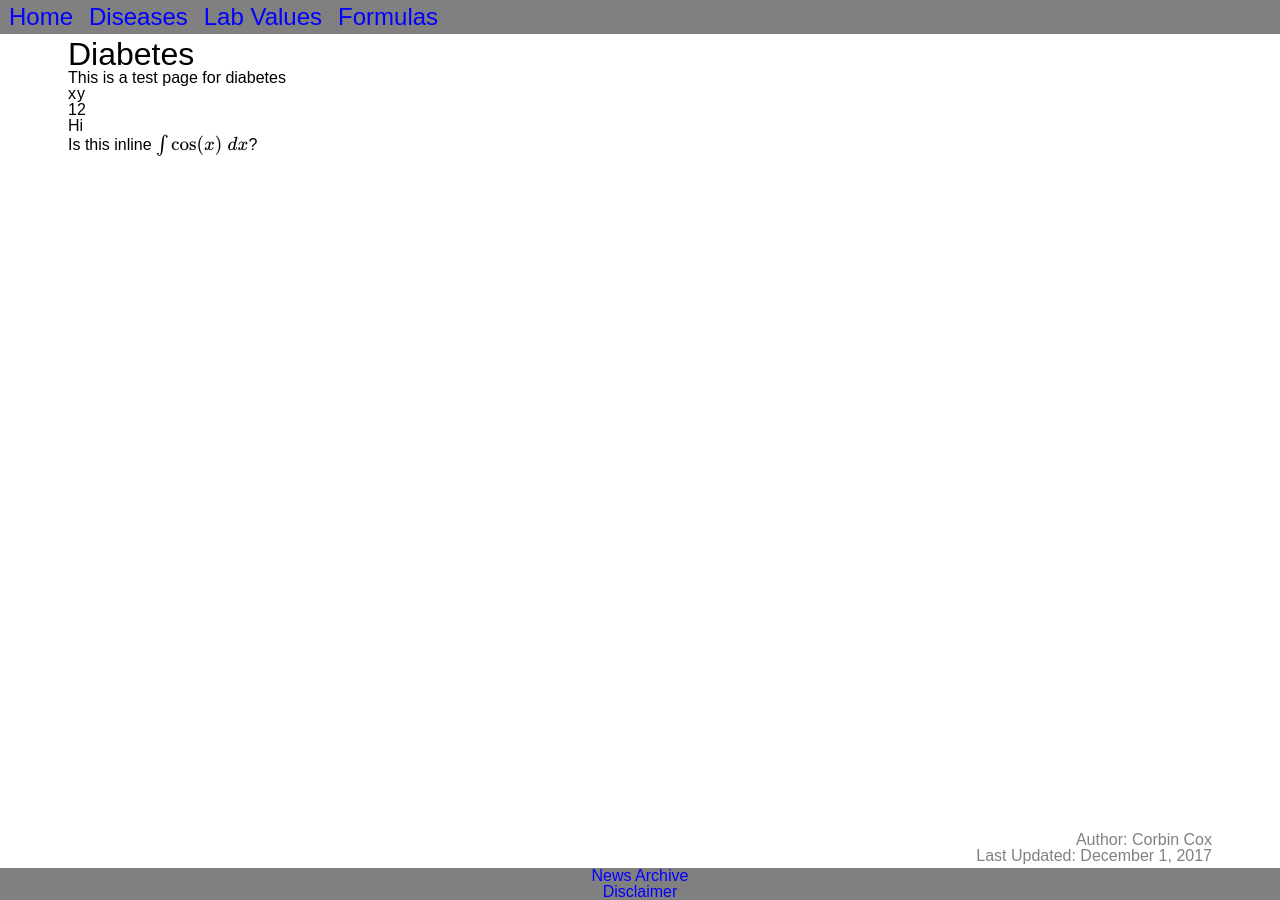
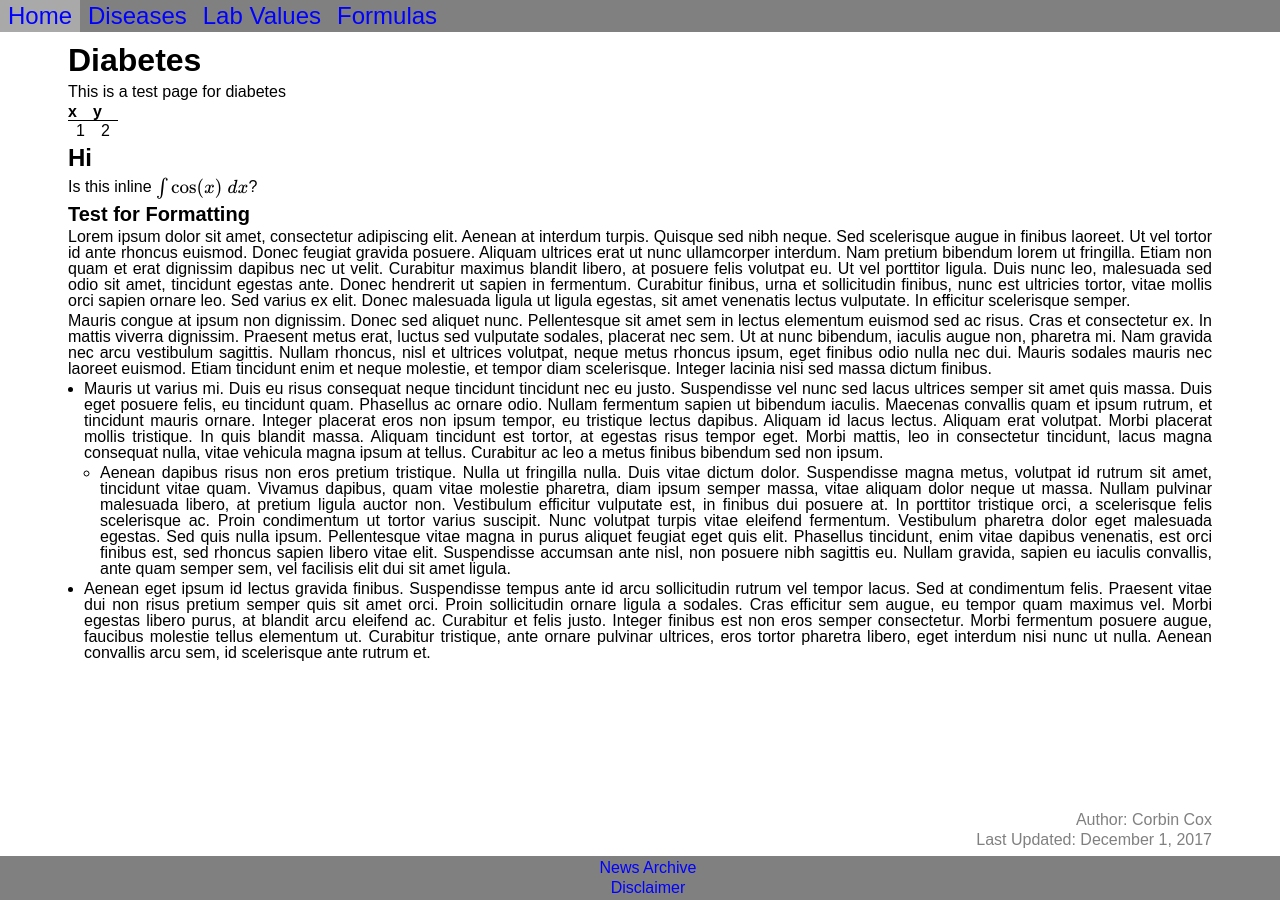
Before and after one commit to corbincox72/peripheral_brain, a Jekyll site: the page built from _diseases/diabetes.md, in a window 1280 px wide. Built offline with Jekyll 4.4.1, drawn with Linux system fonts in a browser that asks for light colours; formulas are drawn with MathJax 3.

Commit message:
Major CSS Changes
Changes to many CSS parameters

```diff
--- a/_diseases/diabetes.md
+++ b/_diseases/diabetes.md
@@ -14,3 +14,15 @@ This is a test page for diabetes
 ## Hi
 
 Is this inline $$\int \cos(x)\; dx$$?
+
+### Test for Formatting
+
+Lorem ipsum dolor sit amet, consectetur adipiscing elit. Aenean at interdum turpis. Quisque sed nibh neque. Sed scelerisque augue in finibus laoreet. Ut vel tortor id ante rhoncus euismod. Donec feugiat gravida posuere. Aliquam ultrices erat ut nunc ullamcorper interdum. Nam pretium bibendum lorem ut fringilla. Etiam non quam et erat dignissim dapibus nec ut velit. Curabitur maximus blandit libero, at posuere felis volutpat eu. Ut vel porttitor ligula. Duis nunc leo, malesuada sed odio sit amet, tincidunt egestas ante. Donec hendrerit ut sapien in fermentum. Curabitur finibus, urna et sollicitudin finibus, nunc est ultricies tortor, vitae mollis orci sapien ornare leo. Sed varius ex elit. Donec malesuada ligula ut ligula egestas, sit amet venenatis lectus vulputate. In efficitur scelerisque semper.
+
+Mauris congue at ipsum non dignissim. Donec sed aliquet nunc. Pellentesque sit amet sem in lectus elementum euismod sed ac risus. Cras et consectetur ex. In mattis viverra dignissim. Praesent metus erat, luctus sed vulputate sodales, placerat nec sem. Ut at nunc bibendum, iaculis augue non, pharetra mi. Nam gravida nec arcu vestibulum sagittis. Nullam rhoncus, nisl et ultrices volutpat, neque metus rhoncus ipsum, eget finibus odio nulla nec dui. Mauris sodales mauris nec laoreet euismod. Etiam tincidunt enim et neque molestie, et tempor diam scelerisque. Integer lacinia nisi sed massa dictum finibus.
+
+* Mauris ut varius mi. Duis eu risus consequat neque tincidunt tincidunt nec eu justo. Suspendisse vel nunc sed lacus ultrices semper sit amet quis massa. Duis eget posuere felis, eu tincidunt quam. Phasellus ac ornare odio. Nullam fermentum sapien ut bibendum iaculis. Maecenas convallis quam et ipsum rutrum, et tincidunt mauris ornare. Integer placerat eros non ipsum tempor, eu tristique lectus dapibus. Aliquam id lacus lectus. Aliquam erat volutpat. Morbi placerat mollis tristique. In quis blandit massa. Aliquam tincidunt est tortor, at egestas risus tempor eget. Morbi mattis, leo in consectetur tincidunt, lacus magna consequat nulla, vitae vehicula magna ipsum at tellus. Curabitur ac leo a metus finibus bibendum sed non ipsum.
+
+  * Aenean dapibus risus non eros pretium tristique. Nulla ut fringilla nulla. Duis vitae dictum dolor. Suspendisse magna metus, volutpat id rutrum sit amet, tincidunt vitae quam. Vivamus dapibus, quam vitae molestie pharetra, diam ipsum semper massa, vitae aliquam dolor neque ut massa. Nullam pulvinar malesuada libero, at pretium ligula auctor non. Vestibulum efficitur vulputate est, in finibus dui posuere at. In porttitor tristique orci, a scelerisque felis scelerisque ac. Proin condimentum ut tortor varius suscipit. Nunc volutpat turpis vitae eleifend fermentum. Vestibulum pharetra dolor eget malesuada egestas. Sed quis nulla ipsum. Pellentesque vitae magna in purus aliquet feugiat eget quis elit. Phasellus tincidunt, enim vitae dapibus venenatis, est orci finibus est, sed rhoncus sapien libero vitae elit. Suspendisse accumsan ante nisl, non posuere nibh sagittis eu. Nullam gravida, sapien eu iaculis convallis, ante quam semper sem, vel facilisis elit dui sit amet ligula.
+
+* Aenean eget ipsum id lectus gravida finibus. Suspendisse tempus ante id arcu sollicitudin rutrum vel tempor lacus. Sed at condimentum felis. Praesent vitae dui non risus pretium semper quis sit amet orci. Proin sollicitudin ornare ligula a sodales. Cras efficitur sem augue, eu tempor quam maximus vel. Morbi egestas libero purus, at blandit arcu eleifend ac. Curabitur et felis justo. Integer finibus est non eros semper consectetur. Morbi fermentum posuere augue, faucibus molestie tellus elementum ut. Curabitur tristique, ante ornare pulvinar ultrices, eros tortor pharetra libero, eget interdum nisi nunc ut nulla. Aenean convallis arcu sem, id scelerisque ante rutrum et.
--- a/_includes/head.html
+++ b/_includes/head.html
@@ -2,8 +2,11 @@
   <title>{{ page.title }} | The Peripheral Brain</title>
   <meta charset="utf-8">
   <meta name="viewport" content="width=device-width, initial-scale=1">
+
   <script src='https://cdnjs.cloudflare.com/ajax/libs/mathjax/2.7.2/MathJax.js?config=TeX-MML-AM_CHTML'></script>
+
   <link rel="stylesheet" href="{{ site.baseurl }}/css/main.css" />
+  <link rel="stylesheet" href="{{ site.baseurl }}/css/mobile.css" />
 
   <link rel="apple-touch-icon" sizes="57x57" href="{{ site.baseurl }}/favicons/apple-icon-57x57.png">
   <link rel="apple-touch-icon" sizes="60x60" href="{{ site.baseurl }}/favicons/apple-icon-60x60.png">
--- a/css/main.css
+++ b/css/main.css
@@ -47,12 +47,15 @@ a img {
 }
 /* END RESET*/
 
+
+
 /* GLOBAL CHANGES */
 
   /* Color Definitions */
     :root {
-  --mainTextColor: #fff;
+      --mainTextColor: #000;
       --linkColor: blue;
+      --accentColor: lightgrey;
     }
 
   /* Global Fonts/Text */
@@ -60,13 +63,60 @@ h1, h2, h3, h4, h5, h6, p, table, li, ol, ul, blockquote, em, strong {
       font-family: Arial, Helvetica, sans-serif
     }
 
+    h1, h2, h3, p, a, li {
+      margin: 0.25em 0;
+    }
+
+    p, li {
+      text-align: justify;
+    }
+
     h1 {
       font-size: 2em;
+      font-weight: bold;
+    }
+
+    h2 {
+      font-size: 1.5em;
+      font-weight: bold;
+    }
+
+    h3{
+      font-size: 1.25em;
+      font-weight: bold;
     }
 
     a:link, a:visited {
         color: var(--linkColor);
         text-decoration: none;
+    }
+
+    ul {
+      margin-left: 1em;
+    }
+
+    ul ul {
+      margin-left: 1em;
+    }
+
+  /* TABLE FORMATTING */
+    table {
+      border-collapse: collapse;
+    }
+
+    tr, td {
+      padding: 0.1em 0.5em;
+    }
+
+      /* TABLE LINES */
+        th {
+          border-bottom: 1px solid var(--mainTextColor);
+          font-weight: bold
+        }
+
+      /* TABLE SHADING */
+        tr:nth-child(even) {
+          background-color: var(--accentColor);
         }
 
   /* Global Screen Config */
@@ -79,7 +129,10 @@ body {
       grid-gap: 0.25em;
       min-height: 100%;
       grid-template-rows: auto 1fr auto auto;
+      font-size: 12pt;
     }
+
+
 
 /* Navigation Bar */
   header {
@@ -91,20 +144,25 @@ header {
   header ul {
       list-style-type: none;
       margin: 0;
-    padding: 1px;
+      padding: 0;
       overflow: hidden;
   }
 
   header li {
     float: left;
     padding: 0.25em 0.5em;
+    margin: 0;
+  }
+
+  header li:hover{
+    background: darkgrey;
   }
 
   header a {
     font-size: 1.5em;
   }
 
-/* Contents */
+/* Total Page Contents */
   .contents {
     grid-column: 2 / 3;
     grid-row: 2 / 2;
@@ -122,6 +180,11 @@ footer ul {
     list-style-type: none;
   }
 
+  footer li{
+    text-align: center;
+  }
+
+
 /* Disclaimer Page */
   .disclaimer {
     grid-column: 2 / 3;
@@ -129,10 +192,15 @@ footer ul {
     grid-row-gap: 2em;
   }
 
+/* Jekyll Page Formats */
+
   /* Diseases Pages */
     .credits{
-  text-align: right;
       grid-row: -2 / -2;
       grid-column: 2 / 3;
       color: grey;
     }
+
+    .credits p{
+      text-align: right;
+    }
--- /dev/null
+++ b/css/mobile.css
@@ -0,0 +1,17 @@
+@media screen and (max-width: 500px) {
+
+  header li {
+    float: none;
+    text-align: center;
+  }
+
+  header a {
+    font-size: 1.25em;
+  }
+
+
+
+
+
+
+}
```
Also changed, not shown: 9 other files. Lines whose indentation alone changed are shown as unchanged.
